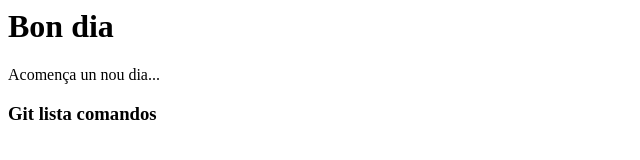
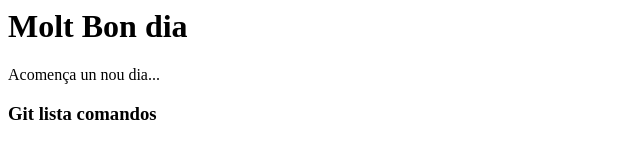
Before and after one commit to sever8a/hola_desenvolupa, a plain HTML site: page index.html in a window 1280 px wide. Shown: the whole page, without its empty margins (0-640 px from the left). Drawn offline with Linux system fonts and the light colour scheme.

Commit message:
Update index.html
Afegix molt

```diff
--- a/index.html
+++ b/index.html
@@ -4,7 +4,7 @@
 <title>Favara</title>
 </head>
 <body>
-<h1>Bon dia</h1>
+<h1>Molt Bon dia</h1>
   <p>Acomença un nou dia...</p>
 <h3> Git lista comandos</h3>
 </body>
```
